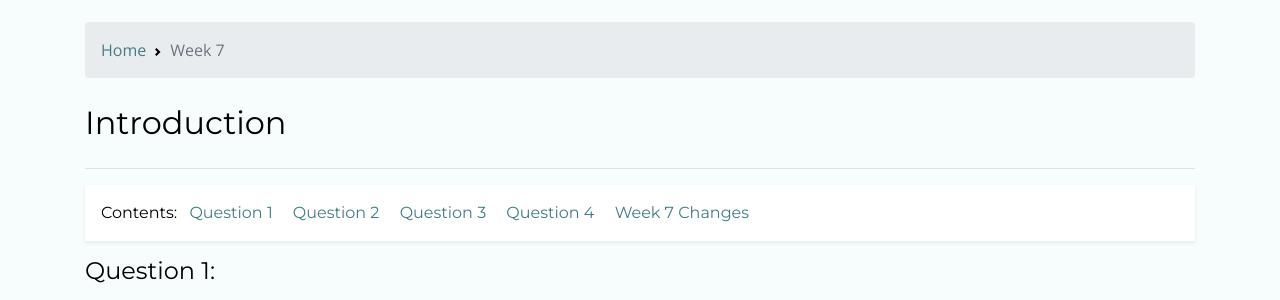
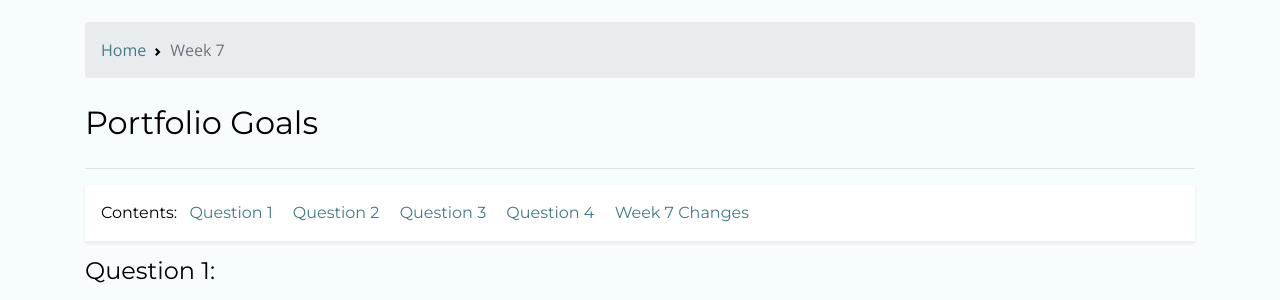
Before and after one commit to mxballin/instructional-design, a Jekyll site: the page built from pages/week7.md, in a window 1280 px wide. Shown: the part 202-502 px from the top of the page. Built offline with Jekyll 4.4.1, drawn with Linux system fonts in a browser that asks for light colours; some web fonts are replaced.

Commit message:
Update week7.md

```diff
--- a/pages/week7.md
+++ b/pages/week7.md
@@ -12,7 +12,7 @@ permalink: /week7.html
   </ol>
 </nav>
 
-## Introduction
+## Portfolio Goals
 
 ---
 {% include feature/nav-menu.html sections="Question 1;Question 2;Question 3;Question 4;Week 7 Changes" %}
```
